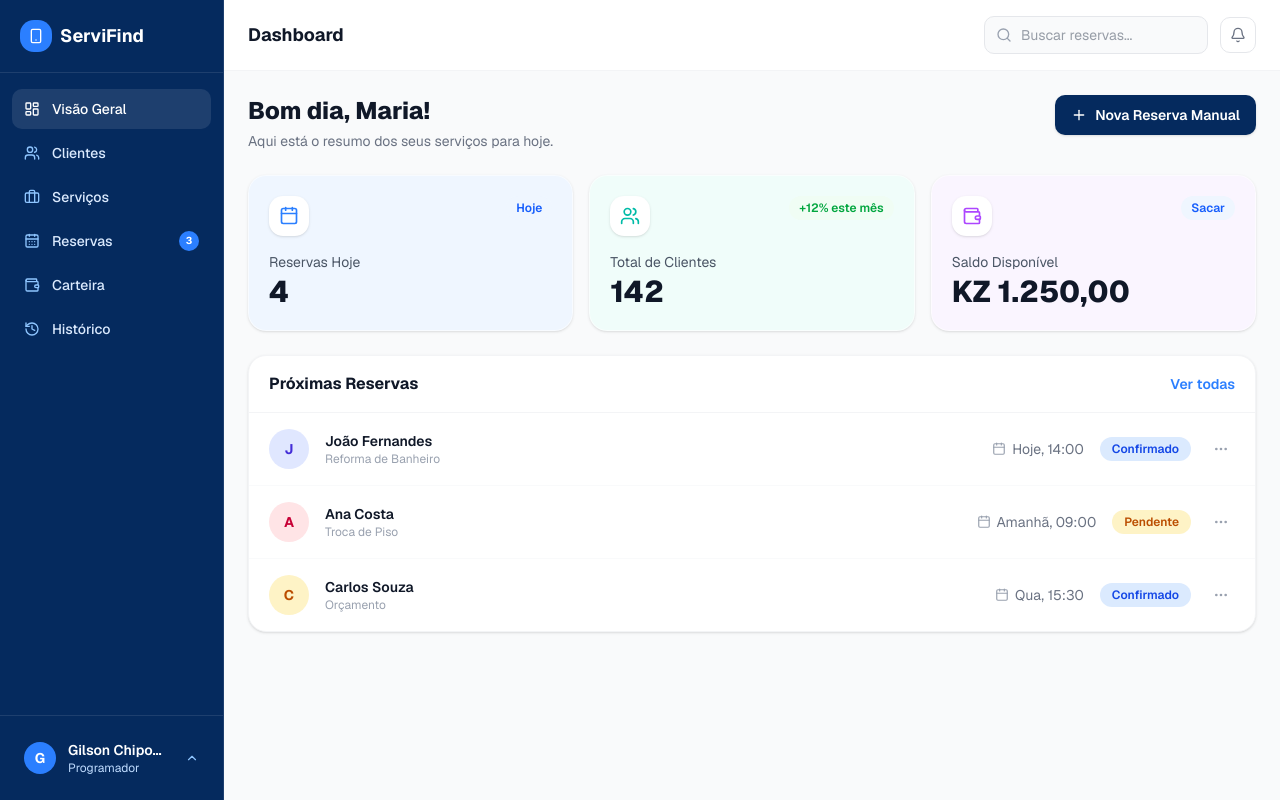
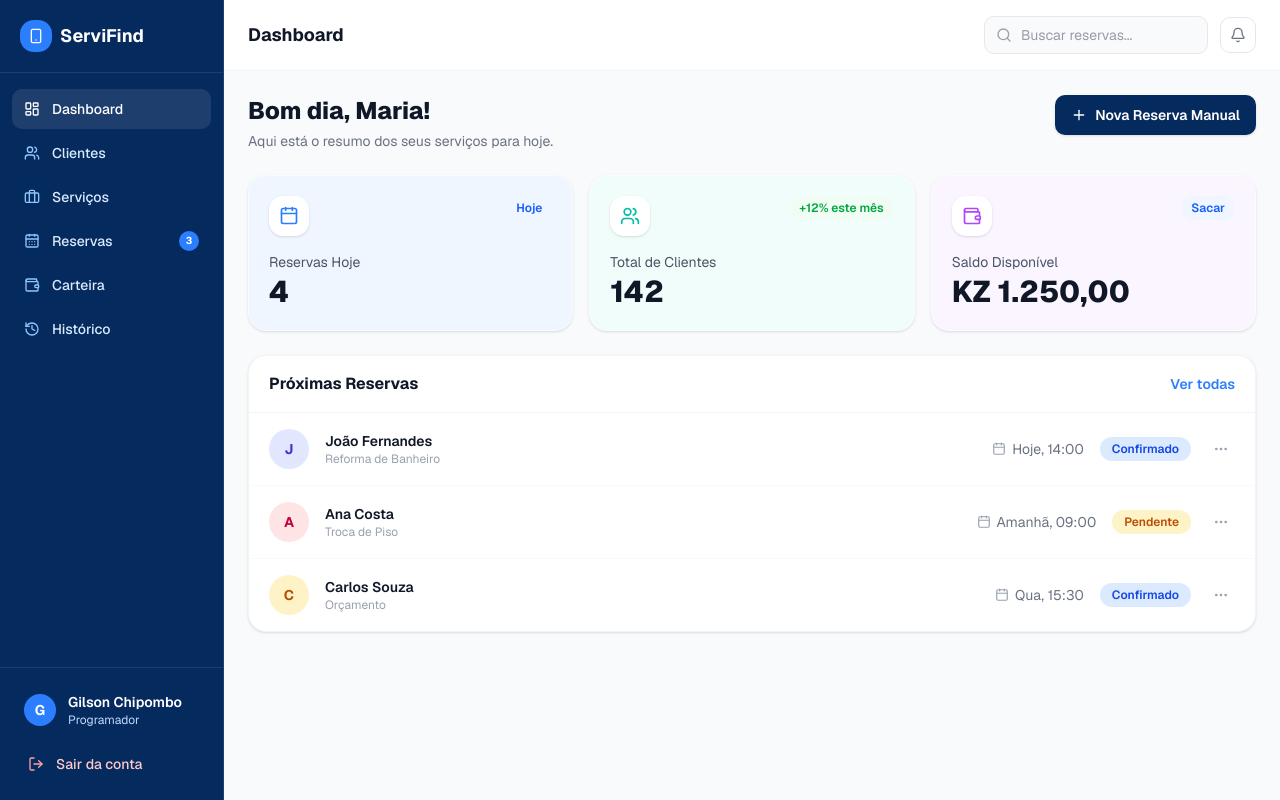
Before and after one commit to Desafios-Bulir/Desafio-2, a Next.js app: page /dashboard in a window 1280 px wide. Built offline with nearby package versions, Linux system fonts and the light colour scheme.

Commit message:
feat: implement logout

```diff
--- a/next.config.ts
+++ b/next.config.ts
@@ -9,6 +9,9 @@ const nextConfig: NextConfig = {
       },
     ],
   },
+  allowedDevOrigins: [
+    'http://127.0.0.1:3001',
+    'http://localhost:3001'],
 };
 
 export default nextConfig;
--- a/src/components/dashboard/Sidebar.tsx
+++ b/src/components/dashboard/Sidebar.tsx
@@ -1,14 +1,14 @@
 "use client";
 
 import Link from "next/link";
-import { usePathname } from "next/navigation";
-import { Smartphone, LayoutDashboard, Users, CalendarDays, Wallet, History, ChevronUp, Briefcase, X } from "lucide-react";
+import { usePathname, useRouter } from "next/navigation";
+import { Smartphone, LayoutDashboard, Users, CalendarDays, Wallet, History, LogOut, Briefcase, X } from "lucide-react";
 import { cn } from "@/lib/utils";
 import { useSidebar } from "@/contexts/SidebarContext";
 import { useAuthStore } from "@/store/auth.store";
 
 const navItems = [
-  { label: "Visão Geral", href: "/dashboard", icon: LayoutDashboard },
+  { label: "Dashboard", href: "/dashboard", icon: LayoutDashboard },
   { label: "Clientes", href: "/dashboard/clientes", icon: Users },
   { label: "Serviços", href: "/dashboard/services", icon: Briefcase },
   { label: "Reservas", href: "/dashboard/reservas", icon: CalendarDays, badge: 3 },
@@ -18,12 +18,19 @@ const navItems = [
 
 export function Sidebar() {
   const pathname = usePathname();
+  const router = useRouter();
   const { isMobileSidebarOpen, setIsMobileSidebarOpen } = useSidebar();
   const user = useAuthStore((state) => state.user);
+  const logout = useAuthStore((state) => state.logout);
 
   const displayName = user?.fullName || "Gilson Chipombo";
   const displayRole = user?.role === "PROVIDER" ? "Prestador" : user?.role === "CLIENT" ? "Cliente" : "Programador";
   const initial = displayName.charAt(0).toUpperCase();
+
+  const handleLogout = () => {
+    logout();
+    router.push("/login");
+  };
 
   return (
     <>
@@ -89,8 +96,8 @@ export function Sidebar() {
         </nav>
 
         {/* User profile */}
-        <div className="border-t border-white/10 px-4 py-4">
-          <button className="flex w-full items-center gap-3 rounded-lg px-2 py-2 hover:bg-white/5 transition-colors">
+        <div className="border-t border-white/10 px-4 py-4 flex flex-col gap-2">
+          <div className="flex w-full items-center gap-3 rounded-lg px-2 py-2">
             <div className="h-8 w-8 rounded-full bg-blue-500 flex items-center justify-center text-sm font-bold text-white flex-shrink-0">
               {initial}
             </div>
@@ -98,7 +105,13 @@ export function Sidebar() {
               <p className="text-sm font-semibold text-white truncate">{displayName}</p>
               <p className="text-xs text-blue-200 truncate">{displayRole}</p>
             </div>
-            <ChevronUp className="h-3.5 w-3.5 text-blue-300 flex-shrink-0" />
+          </div>
+          <button
+            onClick={handleLogout}
+            className="flex w-full items-center gap-3 rounded-lg px-3 py-2.5 text-sm font-medium text-red-200 hover:bg-white/5 hover:text-red-400 transition-colors"
+          >
+            <LogOut className="h-4 w-4 text-red-300" />
+            <span>Sair da conta</span>
           </button>
         </div>
       </aside>
```
